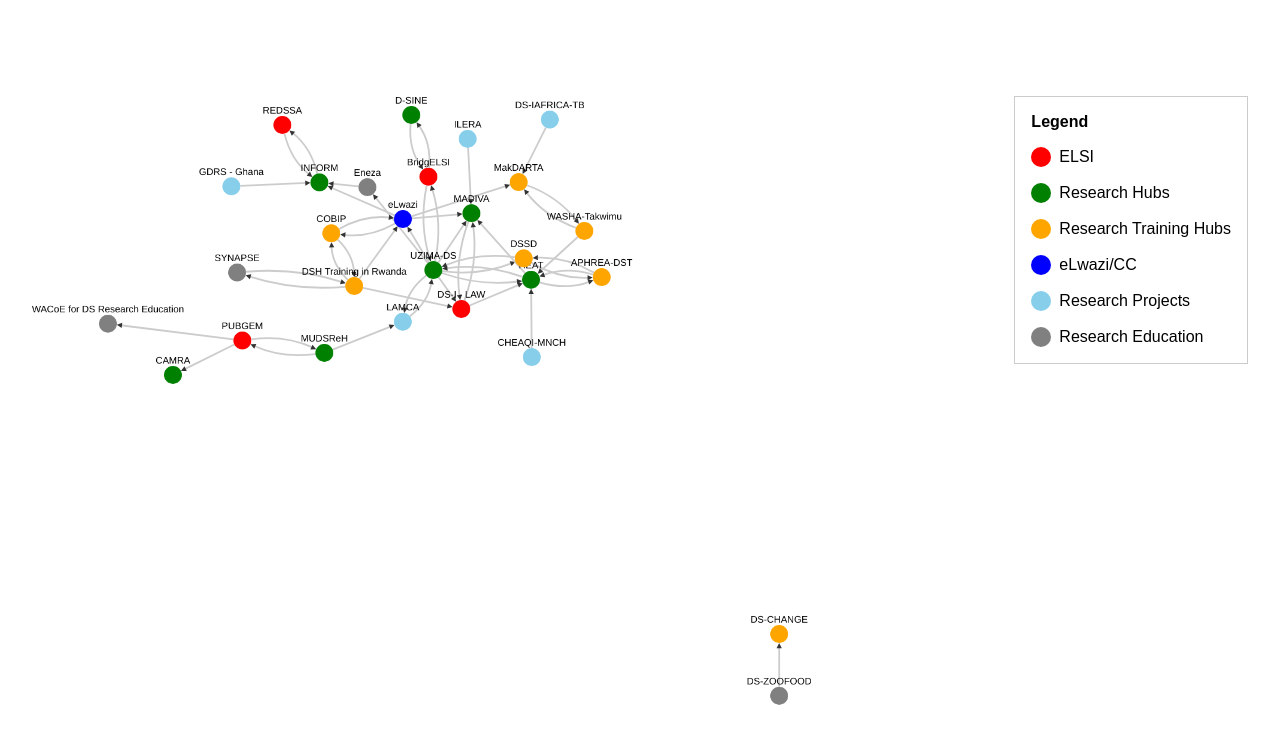
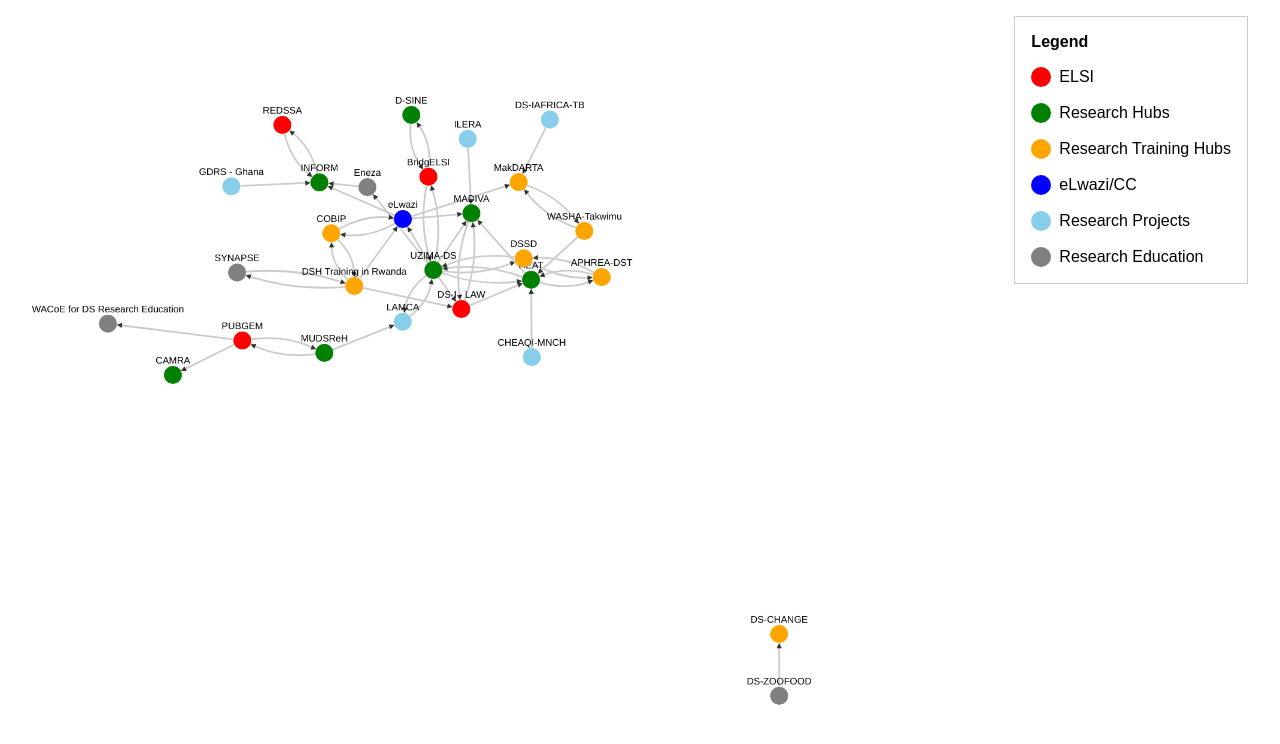
Before and after one commit to github-dsiafrica/CytoscapePartnerships, a website built with Vite: page index.html in a window 1280 px wide. Built offline with nearby package versions, Linux system fonts and the light colour scheme.

Commit message:
Moves legend to top.

```diff
--- a/style.css
+++ b/style.css
@@ -36,7 +36,7 @@ h1 {
 .legend {
 	position: absolute;
 	right: 2rem;
-	top: 6rem;
+	top: 1rem;
 	border: 1px solid #ccc;
 	padding: 1rem;
 }
```
